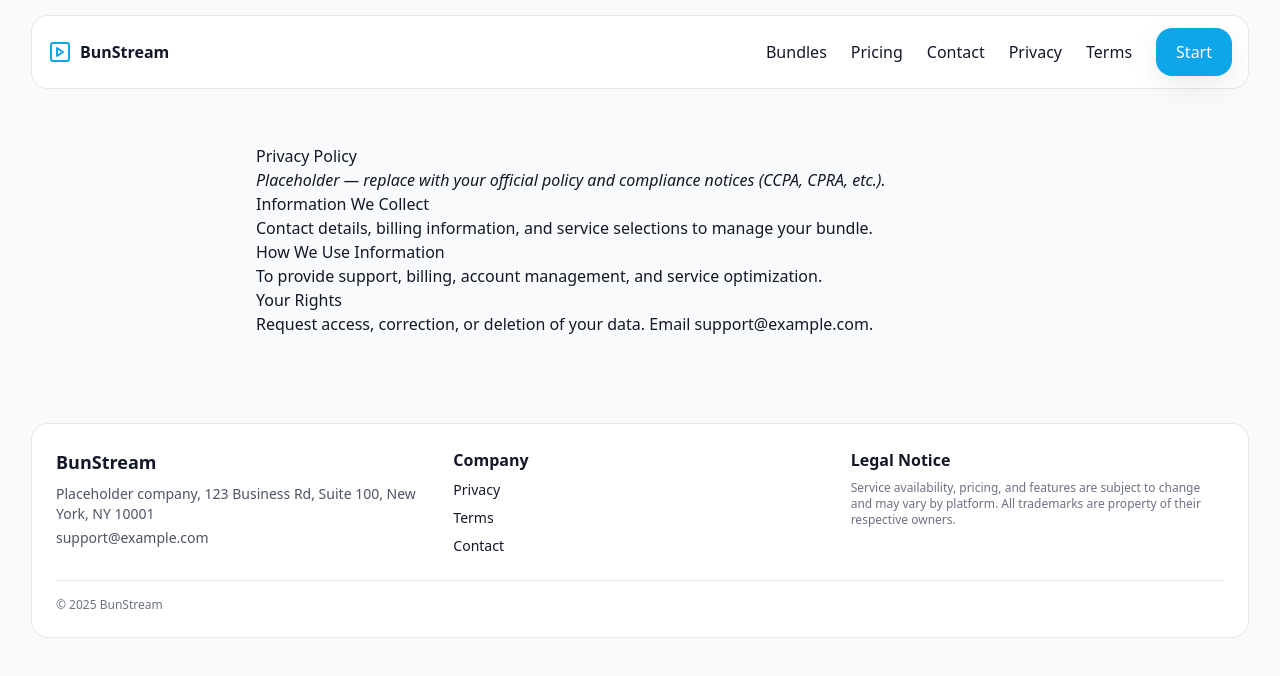
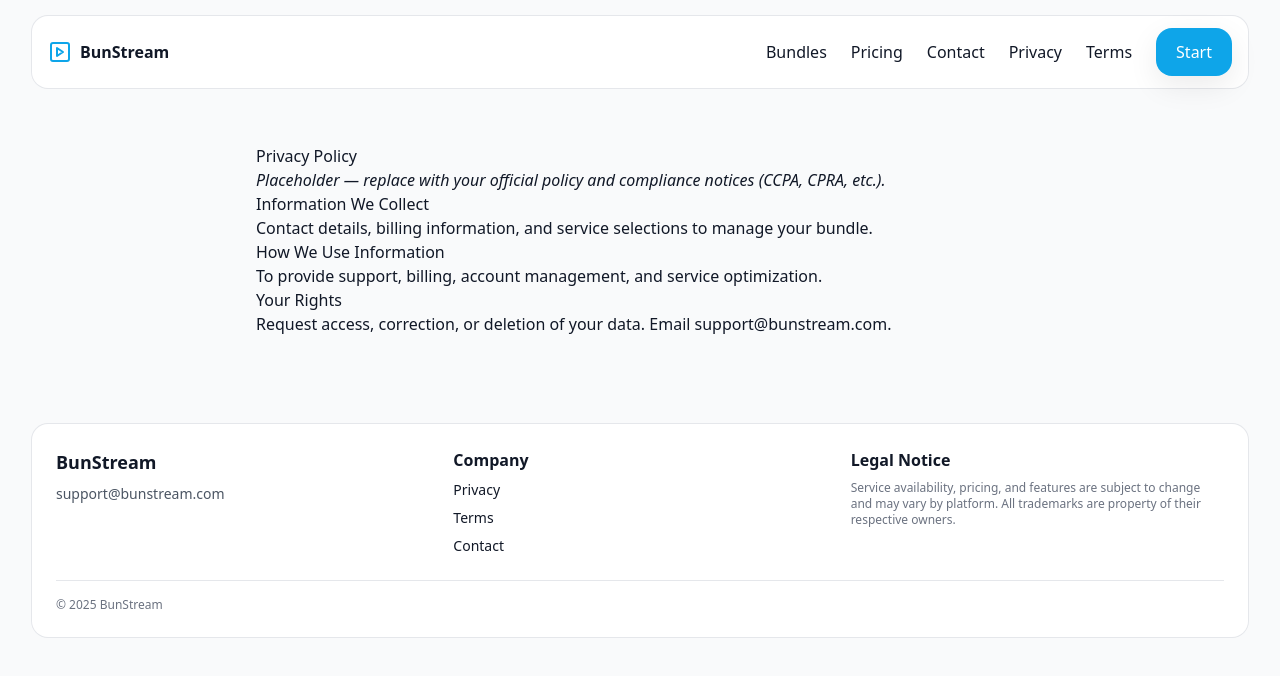
Before and after one commit to minioncodes/bunstream, a Next.js app: page /privacy in a window 1280 px wide. Shown: the top 676 px of the page. Built offline with nearby package versions, Linux system fonts and the light colour scheme.

Commit message:
placeholder removed

```diff
--- a/src/app/privacy/page.tsx
+++ b/src/app/privacy/page.tsx
@@ -8,7 +8,7 @@ export default function Privacy() {
       <h2>How We Use Information</h2>
       <p>To provide support, billing, account management, and service optimization.</p>
       <h2>Your Rights</h2>
-      <p>Request access, correction, or deletion of your data. Email support@example.com.</p>
+      <p>Request access, correction, or deletion of your data. Email support@bunstream.com.</p>
     </div>
   )
 }
--- a/src/components/Footer.tsx
+++ b/src/components/Footer.tsx
@@ -5,8 +5,8 @@ export function Footer() {
         <div className="grid grid-cols-1 gap-6 sm:grid-cols-3">
           <div>
             <div className="text-lg font-semibold">BunStream</div>
-            <p className="mt-2 text-sm text-gray-600">Placeholder company, 123 Business Rd, Suite 100, New York, NY 10001</p>
-            <p className="mt-1 text-sm text-gray-600">support@example.com</p>
+            <p className="mt-2 text-sm text-gray-600"></p>
+            <p className="mt-1 text-sm text-gray-600">support@bunstream.com</p>
           </div>
           <div>
             <div className="font-semibold">Company</div>
```
